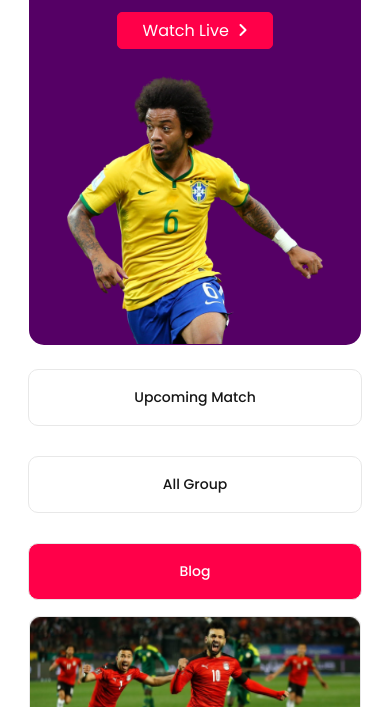
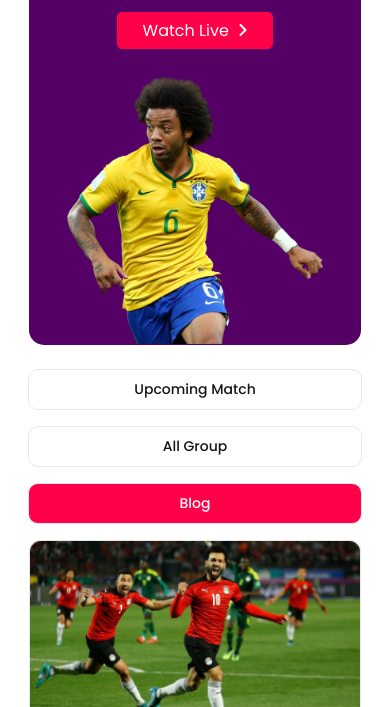
Before and after one commit to sadif50/world-cup, a plain HTML site: page index.html in a window 390 px wide. Shown: the part 137-844 px from the top of the page. Drawn offline with Linux system fonts and the light colour scheme.

Commit message:
sidebar width

```diff
--- a/styles/style.css
+++ b/styles/style.css
@@ -231,7 +231,7 @@ body {
     color: #fff;
     margin: 31px 10px 0 10px;
     text-align: center;
-    border-radius: 50%;
+    border-radius: 5px;
 }
 
 /* ---------------------------
@@ -457,11 +457,14 @@ body {
         padding: 0;
         background-color: #fff;
         margin-bottom: 16px;
+        gap: 16px;
     }
 
     .sidebar a {
         font-size: 14px;
         border: 1px solid #e8e8e8;
+        padding: 9px 18px;
+        width: calc(100% - 36px);
     }
 
     .matches,
```
